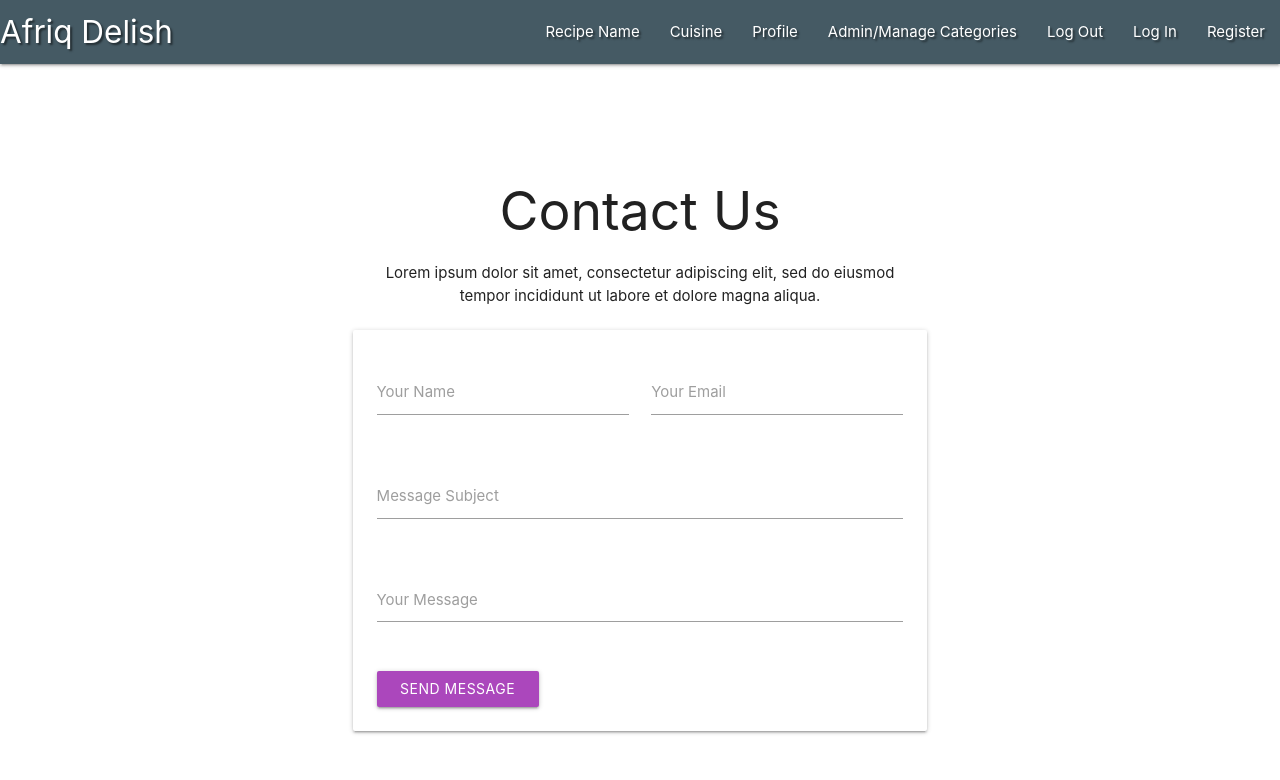
After one commit to Rozdandy/afri_delishms3, a Flask app: page /contact in a window 1280 px wide. The commit adds this page. Shown: the top 780 px of the page. Run offline with Flask 2, Linux system fonts and the light colour scheme; some libraries are stand-ins or nearby versions.

Commit message:
Add Register form and contact.html

```diff
--- a/app.py
+++ b/app.py
@@ -4,6 +4,7 @@ from flask import (
     redirect, request, session, url_for)
 from flask_pymongo import PyMongo
 from bson.objectid import ObjectId
+from werkzeug.security import generate_password_hash, check_password_hash
 if os.path.exists("env.py"):
     import env
 
@@ -24,6 +25,16 @@ def get_recipes():
     return render_template("recipes.html", recipes=recipes)
 
 
+@app.route("/register", methods=["GET", "POST"])
+def register():
+    return render_template("register.html")
+
+
+@app.route("/contact", methods=["GET", "POST"])
+def contact():
+    return render_template("contact.html")
+
+
 if __name__ == "__main__":
     app.run(host=os.environ.get("IP"),
             port=int(os.environ.get("PORT")),
--- a/static/css/style.css
+++ b/static/css/style.css
@@ -1,3 +1,3 @@
-body{
-    background-color: blueviolet;
+.text-shadow {
+    text-shadow: 2px 2px 2px rgba(0, 0, 0, 0.5);
 }
--- a/templates/base.html
+++ b/templates/base.html
@@ -25,7 +25,7 @@
 					<li><a href="#">Admin/Manage Categories</a></li>
 					<li><a href="#">Log Out</a></li>
 					<li><a href="#">Log In</a></li>
-					<li><a href="#">Register</a></li>
+					<li><a href="{{ url_for('register') }}">Register</a></li>
 				</ul>
 			</div>
 		</nav>
@@ -39,7 +39,7 @@
             <li><a href="#">Admin/Manage Categories</a></li>
             <li><a href="#">Log Out</a></li>
             <li><a href="#">Log In</a></li>
-            <li><a href="#">Register</a></li>
+            <li><a href="{{ url_for('register') }}">Register</a></li>
 		</ul>
     </header>
 
--- /dev/null
+++ b/templates/contact.html
@@ -0,0 +1,63 @@
+{% extends "base.html" %}
+{% block content %}
+   <br>
+
+
+
+
+        <div class="container section scrollspy" id="contactus">
+            <div>
+                <br>
+                <br>
+                <h2 class="center contactUs">Contact Us</h2>
+                <p class="center">Lorem ipsum dolor sit amet, consectetur adipiscing elit, sed do eiusmod<br>
+                    tempor incididunt ut labore et dolore magna aliqua.</p>
+                <div class="row">
+
+
+                    <form class="col s12 m8 offset-m2" method="POST" action="{{ url_for('contact') }}">
+                      <div class="card-panel">
+                        <div class="row">
+                            <div class="input-field col s6">
+                                <input id="name" type="text" class="validate">
+                                <label for="name">Your Name</label>
+                            </div>
+
+
+                            <div class="input-field col s6">
+                                <input id="email" type="email" class="validate">
+                                <label for="email">Your Email</label>
+                            </div>
+                        </div>
+                        <!--row-->
+
+                        <div class="row">
+                            <div class="input-field col s12">
+                                <input id="message-sub" type="email" class="validate">
+                                <label for="message-sub">Message Subject</label>
+                            </div>
+                        </div>
+
+                        <div class="row">
+                            <div class="input-field col s12">
+                                <textarea id="text_area" class="materialize-textarea"></textarea>
+                                <label for="text_area">Your Message</label>
+                            </div>
+                        </div>
+
+
+                        <div>
+                            <a class="waves-effect waves-light btn purple lighten-1">Send Message<i
+                                    class="mdi-content-send right"></i></a>
+                        </div>
+                       </div>
+                    </form>
+
+
+
+
+                </div>
+            </div>
+        </div>
+
+{% endblock %}
```
Also changed, not shown: templates/register.html (added, +35 -0 lines).
